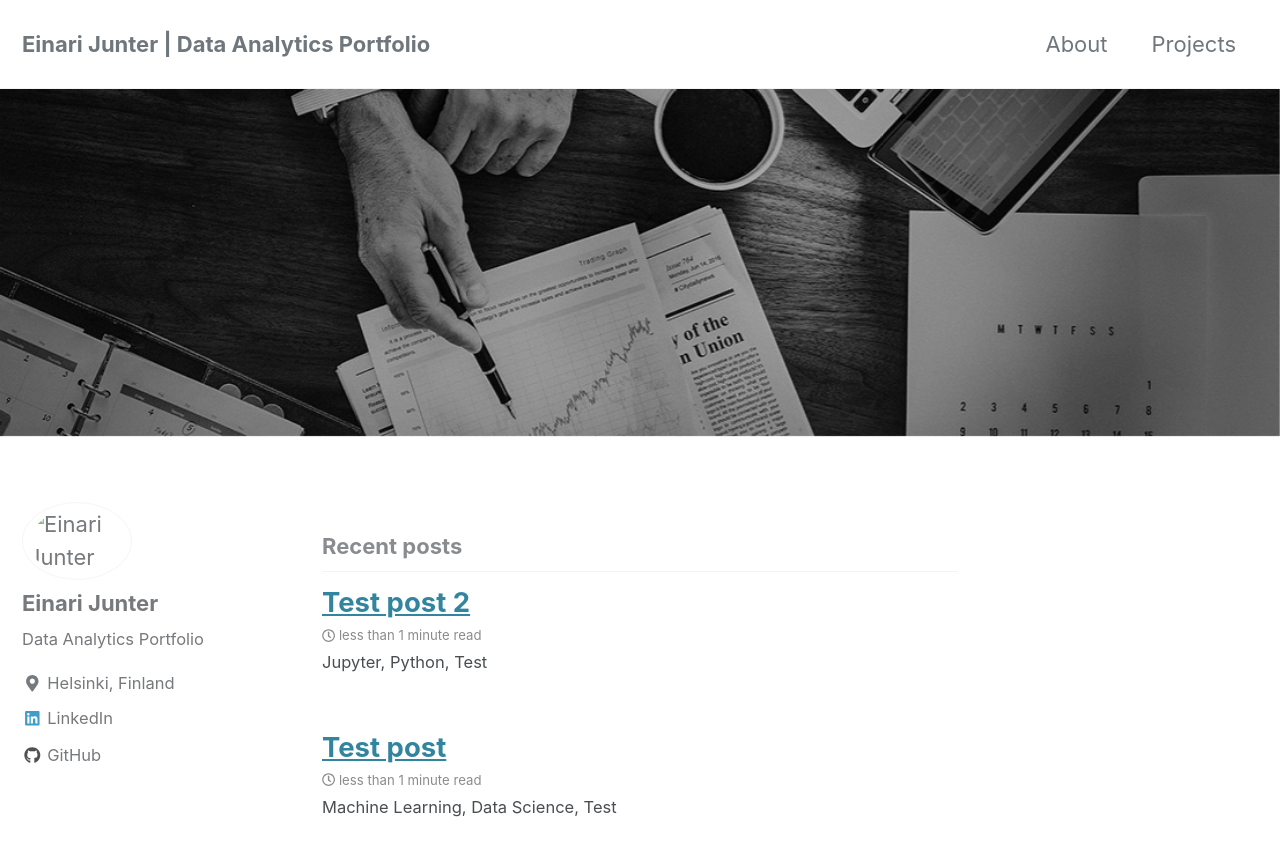
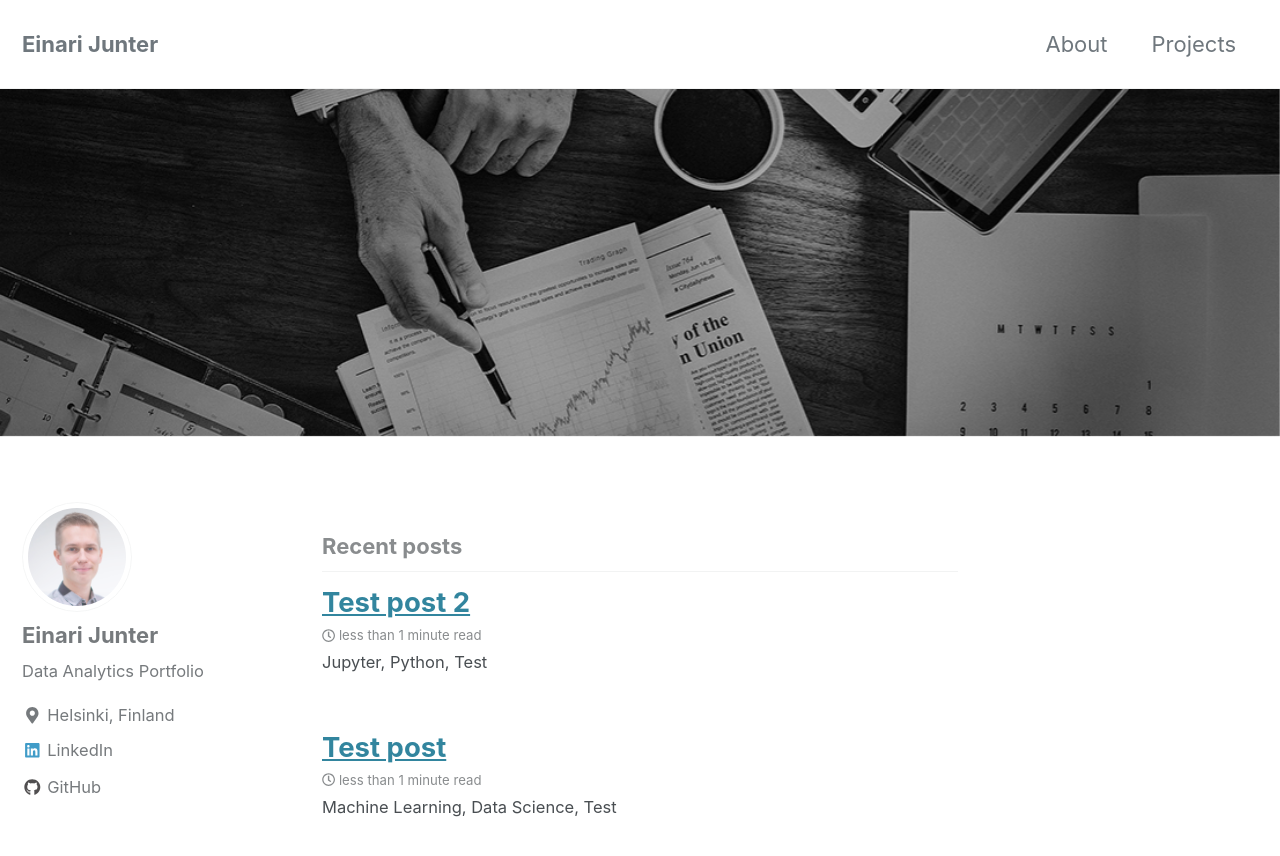
Before and after one commit to einarijunter/einarijunter.github.io, a Jekyll site: the page built from index.html, in a window 1280 px wide and 900 px high. Shown: the top 856 px of the window. Built offline with Jekyll 4.4.1, drawn with Linux system fonts in a browser that asks for light colours; cached includes are drawn as plain includes; nearby versions of some CDN libraries; the list of posts is cut into pages by our own code.

```diff
--- a/_config.yml
+++ b/_config.yml
@@ -16,7 +16,7 @@ minimal_mistakes_skin    : "default" # "air", "aqua", "contrast", "dark", "dirt"
 
 # Site Settings
 locale                   : "en-US"
-title                    : "Einari Junter | Data Analytics Portfolio"
+title                    : "Einari Junter"
 title_separator          : "-"
 name                     : "Einari Junter"
 description              : "Data Analytics Portfolio"
@@ -102,7 +102,7 @@ analytics:
 # Site Author
 author:
   name             : "Einari Junter"
-  avatar           : "images/bio-photo.jpg"
+  avatar           : "assets/images/bio-photo.jpg"
   bio              : "Data Analytics Portfolio"
   location         : "Helsinki, Finland"
   email            :
```
